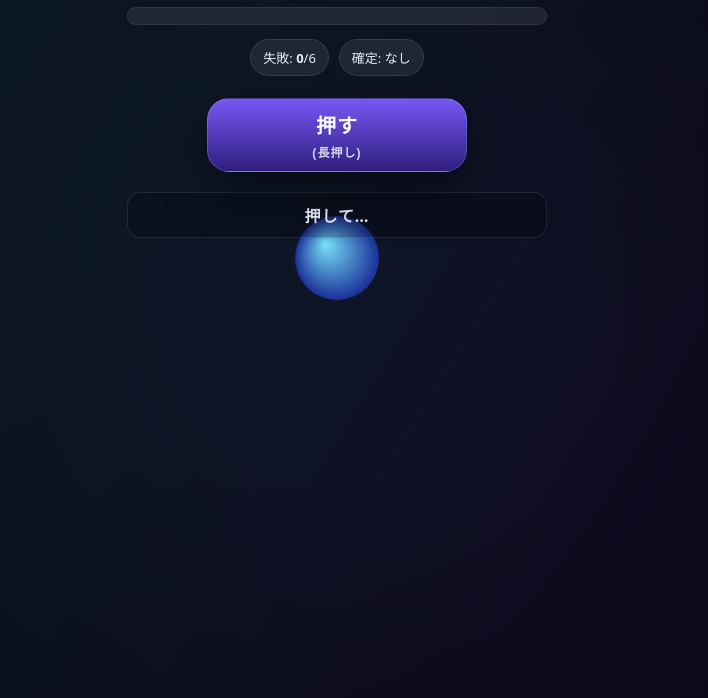
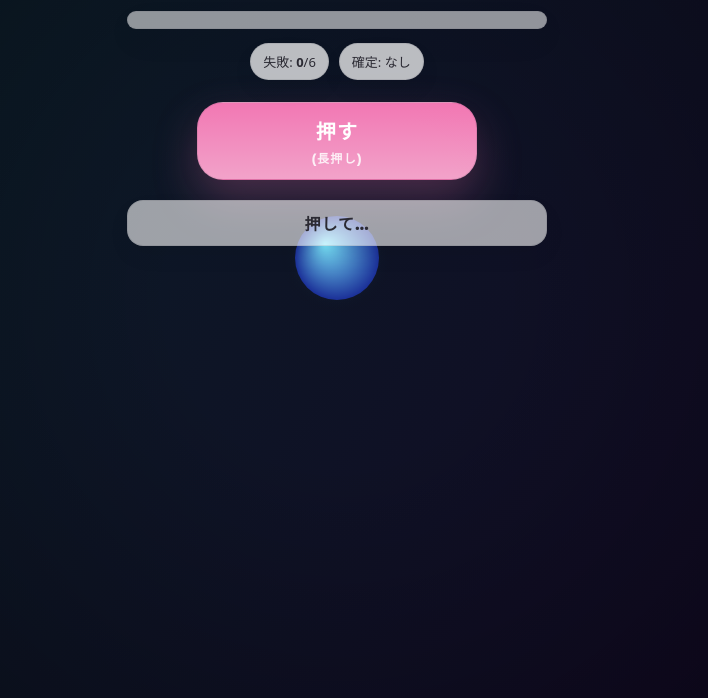
Before and after one commit to engineerxyz/gacha, a website built with Vite: page index.html in a window 1280 px wide. Shown: the part 102-800 px from the top of the page, without its empty margins (303-1011 px from the left). Built offline with nearby package versions, Linux system fonts and the light colour scheme; animation ran at ten frames a second.

Commit message:
feat: cute pastel cereal gacha UX

```diff
--- a/src/main.ts
+++ b/src/main.ts
@@ -47,6 +47,15 @@
 
     <div class="result" id="result"></div>
   </div>
+
+  <div class="modal" id="modal" role="dialog" aria-modal="true">
+    <div class="card">
+      <div class="card__emoji" id="itemEmoji">🥣</div>
+      <div class="card__name" id="itemName">…</div>
+      <div class="card__rarity" id="itemRarity" data-r="N">ノーマル</div>
+      <button class="btn" id="close" type="button">OK</button>
+    </div>
+  </div>
 </div>
 `
 
@@ -56,6 +65,12 @@
 const pityEl = document.querySelector<HTMLDivElement>('#pity')!
 const resultEl = document.querySelector<HTMLDivElement>('#result')!
 const holdBtn = document.querySelector<HTMLButtonElement>('#hold')!
+
+const modal = document.querySelector<HTMLDivElement>('#modal')!
+const itemEmojiEl = document.querySelector<HTMLDivElement>('#itemEmoji')!
+const itemNameEl = document.querySelector<HTMLDivElement>('#itemName')!
+const itemRarityEl = document.querySelector<HTMLDivElement>('#itemRarity')!
+const closeBtn = document.querySelector<HTMLButtonElement>('#close')!
 
 // --- Canvas ---
 const ctx = canvas.getContext('2d', { alpha: false })!
@@ -98,6 +113,44 @@
   pityEl.textContent = state.pityFails >= 6 ? '確定: あり' : '確定: なし'
 }
 
+// --- Items (cute cereal / food) ---
+type Item = { name: string; emoji: string }
+const ITEM_POOL: Record<Rarity, Item[]> = {
+  N: [
+    { name: 'コーンフレーク', emoji: '🌽' },
+    { name: 'ミルク', emoji: '🥛' },
+    { name: 'いちご', emoji: '🍓' },
+    { name: 'バナナ', emoji: '🍌' },
+    { name: 'はちみつ', emoji: '🍯' },
+  ],
+  R: [
+    { name: 'プロテインシリアル', emoji: '🥣' },
+    { name: 'チョコグラノーラ', emoji: '🍫' },
+    { name: 'ナッツミックス', emoji: '🥜' },
+  ],
+  SR: [
+    { name: 'キラキラ限定シリアル', emoji: '✨🥣' },
+    { name: '伝説のチョコボウル', emoji: '👑🍫' },
+  ],
+}
+
+function openItemModal(r: Rarity, item: Item, header?: string) {
+  itemEmojiEl.textContent = item.emoji
+  itemNameEl.textContent = header ? `${header} ${item.name}` : item.name
+  itemRarityEl.textContent = r === 'SR' ? '激アツ' : r === 'R' ? 'レア' : 'ノーマル'
+  itemRarityEl.dataset.r = r
+  modal.classList.add('is-open')
+}
+
+function closeModal() {
+  modal.classList.remove('is-open')
+}
+
+closeBtn.addEventListener('click', closeModal)
+modal.addEventListener('click', (e) => {
+  if (e.target === modal) closeModal()
+})
+
 // --- Particles ---
 type P = { x: number; y: number; vx: number; vy: number; life: number; max: number; hue: number; r: number }
 const ps: P[] = []
@@ -130,8 +183,10 @@
   // pity: 6 failures -> guaranteed win with special item
   if (state.pityFails >= 6) {
     state.pityFails = 0
-    setResult('確定演出！おめでとう！', 'pity')
+    setResult('確定演出！', 'pity')
     vibrate([30, 40, 20])
+    const item = { name: '確定券', emoji: '🎟️' }
+    openItemModal('SR', item, '確定！')
     return { win: true, rarity: 'SR' as Rarity, pity: true }
   }
 
@@ -141,6 +196,9 @@
     const r = rarityFromProgress(progress01)
     setResult(r === 'SR' ? '大当たり！！' : r === 'R' ? '当たり！' : '当たり', 'ok')
     vibrate([20, 30, 10])
+    const pool = ITEM_POOL[r]
+    const item = pool[Math.floor(Math.random() * pool.length)]
+    openItemModal(r, item)
     return { win: true, rarity: r, pity: false }
   }
 
--- a/src/style.css
+++ b/src/style.css
@@ -1,45 +1,78 @@
 :root{
-  --bg:#0b1020;
-  --fg:#e9ecff;
-  --muted:rgba(233,236,255,.7);
-  --pill:rgba(255,255,255,.08);
-  --accent:#7c5cff;
+  --bg1:#fff1f7;
+  --bg2:#f2f7ff;
+  --ink:#2b2a33;
+  --muted:rgba(43,42,51,.65);
+  --card:rgba(255,255,255,.72);
+  --stroke:rgba(43,42,51,.10);
+  --accent:#ff7dbb;
+  --accent2:#7dd6ff;
+  --accent3:#8b7dff;
 }
 *{box-sizing:border-box}
-html,body{height:100%;margin:0;overflow:hidden;background:var(--bg);color:var(--fg);font-family:ui-sans-serif,system-ui,-apple-system,Segoe UI,Roboto,Apple SD Gothic Neo,Noto Sans KR,"Hiragino Kaku Gothic ProN","Yu Gothic",sans-serif}
+html,body{height:100%;margin:0;overflow:hidden;background:linear-gradient(180deg,var(--bg1),var(--bg2));color:var(--ink);
+  font-family:ui-rounded,ui-sans-serif,system-ui,-apple-system,Segoe UI,Roboto,Apple SD Gothic Neo,Noto Sans KR,"Hiragino Kaku Gothic ProN","Yu Gothic",sans-serif}
 #app{height:100%}
 
 .screen{position:relative;height:100%}
 canvas{position:absolute;inset:0;display:block}
 
-.hud{position:relative;z-index:2;display:flex;flex-direction:column;align-items:center;gap:14px;padding:22px 18px;max-width:520px;margin:0 auto}
-.title{font-weight:900;letter-spacing:.08em;font-size:28px;text-shadow:0 8px 40px rgba(0,0,0,.6)}
+.hud{position:relative;z-index:2;display:flex;flex-direction:column;align-items:center;gap:14px;
+  padding:22px 18px;max-width:520px;margin:0 auto}
+.title{font-weight:1000;letter-spacing:.08em;font-size:30px;
+  color:#2b2a33;text-shadow:0 10px 30px rgba(255,125,187,.25)}
 .sub{font-size:13px;color:var(--muted)}
 
-.meter{width:min(92vw,420px);height:18px;border-radius:999px;background:rgba(255,255,255,.08);overflow:hidden;box-shadow:inset 0 0 0 1px rgba(255,255,255,.08)}
-.meter__bar{height:100%;width:0%;background:linear-gradient(90deg,#27d6ff,#7c5cff,#ff4fd8);filter:saturate(1.1);box-shadow:0 0 20px rgba(124,92,255,.45)}
-.meter__ticks{display:flex;justify-content:space-between;margin-top:6px;font-size:11px;color:rgba(233,236,255,.65)}
+.meter{width:min(92vw,420px);height:18px;border-radius:999px;background:rgba(255,255,255,.55);overflow:hidden;
+  box-shadow:inset 0 0 0 1px rgba(43,42,51,.08), 0 12px 30px rgba(0,0,0,.05)}
+.meter__bar{height:100%;width:0%;background:linear-gradient(90deg,var(--accent2),var(--accent3),var(--accent));
+  box-shadow:0 0 18px rgba(255,125,187,.35)}
+.meter__ticks{display:flex;justify-content:space-between;margin-top:6px;font-size:11px;color:rgba(43,42,51,.55)}
 
-.row{display:flex;gap:10px}
-.pill{background:var(--pill);border:1px solid rgba(255,255,255,.10);border-radius:999px;padding:8px 12px;font-size:13px;backdrop-filter: blur(8px)}
+.row{display:flex;gap:10px;flex-wrap:wrap;justify-content:center}
+.pill{background:var(--card);border:1px solid var(--stroke);border-radius:999px;padding:8px 12px;font-size:13px;
+  backdrop-filter: blur(10px);box-shadow:0 10px 22px rgba(0,0,0,.05)}
 
-.hold{margin-top:8px;width:min(70vw,260px);height:74px;border-radius:22px;border:1px solid rgba(255,255,255,.14);
-  background:linear-gradient(180deg,rgba(124,92,255,.95),rgba(50,30,130,.95));
-  color:white;font-weight:900;letter-spacing:.08em;
-  box-shadow:0 18px 50px rgba(0,0,0,.45), 0 0 0 0 rgba(124,92,255,.0);
-  transform:translateZ(0);
+.hold{margin-top:8px;width:min(74vw,280px);height:78px;border-radius:26px;border:1px solid rgba(43,42,51,.10);
+  background:linear-gradient(180deg,rgba(255,125,187,.95),rgba(255,170,210,.95));
+  color:white;font-weight:1000;letter-spacing:.10em;
+  box-shadow:0 20px 45px rgba(255,125,187,.25), 0 10px 22px rgba(0,0,0,.08);
 }
 .hold:active{transform:scale(.99)}
-.hold.is-holding{animation:holdPulse .55s ease-in-out infinite;box-shadow:0 18px 50px rgba(0,0,0,.45), 0 0 0 10px rgba(124,92,255,.14)}
-@keyframes holdPulse{0%{transform:scale(.99)}50%{transform:scale(1.02)}100%{transform:scale(.99)}}
+.hold.is-holding{animation:holdPulse .55s ease-in-out infinite;
+  box-shadow:0 20px 45px rgba(255,125,187,.28), 0 0 0 10px rgba(255,125,187,.18)}
+@keyframes holdPulse{0%{transform:scale(.99)}50%{transform:scale(1.03)}100%{transform:scale(.99)}}
 .hold__label{display:block;font-size:20px}
-.hold__hint{display:block;font-size:12px;opacity:.8;margin-top:4px}
+.hold__hint{display:block;font-size:12px;opacity:.85;margin-top:4px}
 
-.result{min-height:34px;margin-top:6px;padding:10px 14px;border-radius:14px;background:rgba(0,0,0,.22);border:1px solid rgba(255,255,255,.10);
-  width:min(92vw,420px);text-align:center;font-weight:900;letter-spacing:.06em}
-.result[data-tone="ok"]{background:rgba(39,214,255,.10);border-color:rgba(39,214,255,.28)}
-.result[data-tone="ng"]{background:rgba(255,70,90,.10);border-color:rgba(255,70,90,.25)}
-.result[data-tone="pity"]{background:rgba(255,210,70,.12);border-color:rgba(255,210,70,.34)}
+.result{min-height:34px;margin-top:6px;padding:10px 14px;border-radius:16px;background:rgba(255,255,255,.60);
+  border:1px solid rgba(43,42,51,.10);
+  width:min(92vw,420px);text-align:center;font-weight:1000;letter-spacing:.06em;
+  box-shadow:0 10px 22px rgba(0,0,0,.05)}
+.result[data-tone="ok"]{background:rgba(125,214,255,.28);border-color:rgba(125,214,255,.40)}
+.result[data-tone="ng"]{background:rgba(255,160,170,.25);border-color:rgba(255,160,170,.35)}
+.result[data-tone="pity"]{background:rgba(255,230,170,.35);border-color:rgba(255,210,120,.45)}
+
+/* Modal */
+.modal{position:absolute;inset:0;display:none;align-items:center;justify-content:center;z-index:5;padding:18px;
+  background:rgba(43,42,51,.18);backdrop-filter: blur(6px)}
+.modal.is-open{display:flex}
+.card{width:min(92vw,420px);border-radius:26px;background:rgba(255,255,255,.88);
+  border:1px solid rgba(43,42,51,.10);
+  box-shadow:0 30px 80px rgba(0,0,0,.20);
+  padding:18px 16px;text-align:center}
+.card__emoji{font-size:54px;line-height:1;margin:6px 0 10px}
+.card__name{font-weight:1000;font-size:18px;margin:2px 0 8px}
+.card__rarity{display:inline-flex;gap:8px;align-items:center;justify-content:center;
+  padding:8px 12px;border-radius:999px;font-weight:1000;font-size:12px;
+  border:1px solid rgba(43,42,51,.10);background:rgba(255,255,255,.7)}
+.card__rarity[data-r="N"]{box-shadow:0 0 0 6px rgba(125,214,255,.18)}
+.card__rarity[data-r="R"]{box-shadow:0 0 0 6px rgba(139,125,255,.18)}
+.card__rarity[data-r="SR"]{box-shadow:0 0 0 6px rgba(255,125,187,.18)}
+
+.btn{margin-top:14px;width:100%;height:46px;border-radius:16px;border:1px solid rgba(43,42,51,.10);
+  background:linear-gradient(180deg,rgba(125,214,255,.95),rgba(160,235,255,.95));
+  font-weight:1000;letter-spacing:.06em}
 
 /* small safe area */
 @supports(padding:max(0px)){
```
